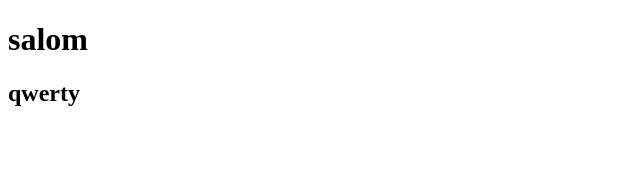
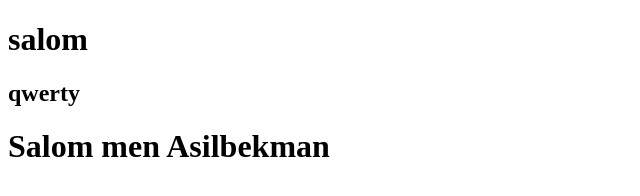
Before and after one commit to fozilovsirojddin/GitHub, a plain HTML site: page index.html in a window 1280 px wide. Shown: the whole page, without its empty margins (0-640 px from the left). Drawn offline with Linux system fonts and the light colour scheme.

Commit message:
main_tamom

```diff
--- a/index.html
+++ b/index.html
@@ -14,6 +14,9 @@
     <h2>qwerty</h2>
 
 
+    <h1>Salom men Asilbekman</h1>
+
+
 
 </body>
 </html>
```
